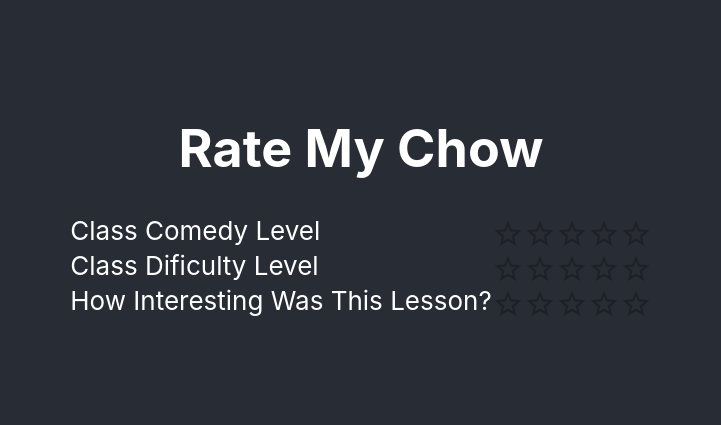
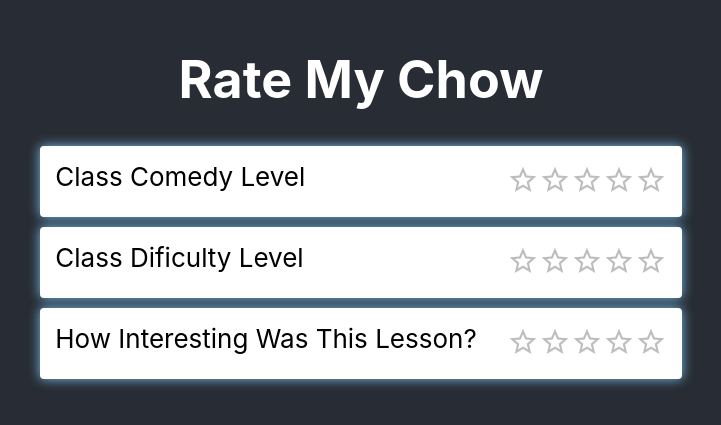
Before and after one commit to shubhammalhotra28/malachowsky, a React (Create React App) app: page /chowclasses in a window 1280 px wide. Shown: the part 199-624 px from the top of the page, without its empty margins (279-1000 px from the left). Built offline with nearby package versions, Linux system fonts and the light colour scheme; no server answers; what aws-amplify would draw is missing.

Commit message:
Updates some styling

```diff
--- a/src/components/ChowClasses.js
+++ b/src/components/ChowClasses.js
@@ -1,10 +1,11 @@
 import React from 'react';
 import RatingBar from './subcomponents/RatingBar';
+import './ChowClasses.css'
 
 export default class ChowClasses extends React.Component {
   render() {
     return (
-      <div>
+      <div class="classes-top">
         <h1>Rate My Chow</h1>
         <RatingBar title="Class Comedy Level" />
         <RatingBar title="Class Dificulty Level" />
--- a/src/components/subcomponents/RatingBar.css
+++ b/src/components/subcomponents/RatingBar.css
@@ -1,8 +1,18 @@
-.ratingContainer {
+.rating-container {
   display: flex;
   justify-content: space-between;
+  color: black;
+  background: white;
+  padding: 15px;
+  margin: 10px;
+  border-radius: 4px;
+  box-shadow: 0px 0 12px 0px rgb(122 193 236);
 }
 
-label {
+.star-container {
+  margin-left: 30px;
+}
+
+.star-container label {
   color: #f1d400;
 }
--- a/src/components/subcomponents/RatingBar.js
+++ b/src/components/subcomponents/RatingBar.js
@@ -5,9 +5,9 @@ import './RatingBar.css'
 export default class RatingBar extends React.Component {
   render() {
     return (
-      <div class="ratingContainer">
+      <div class="rating-container">
         <span>{this.props.title}</span>
-        <Rating />
+        <span class="star-container"><Rating /></span>
       </div>
     );
   }
```
Also changed, not shown: src/components/ChowClasses.css (added).
